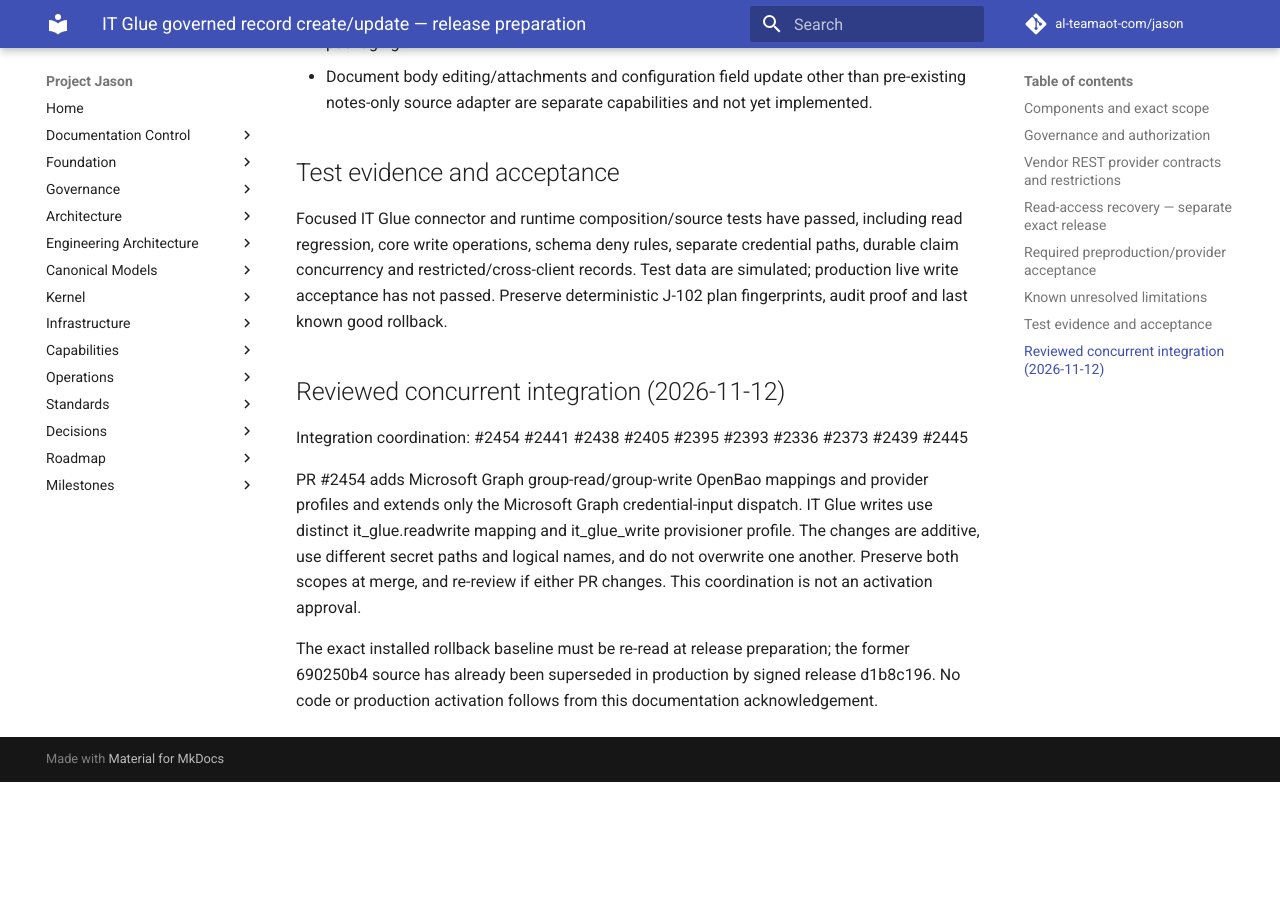
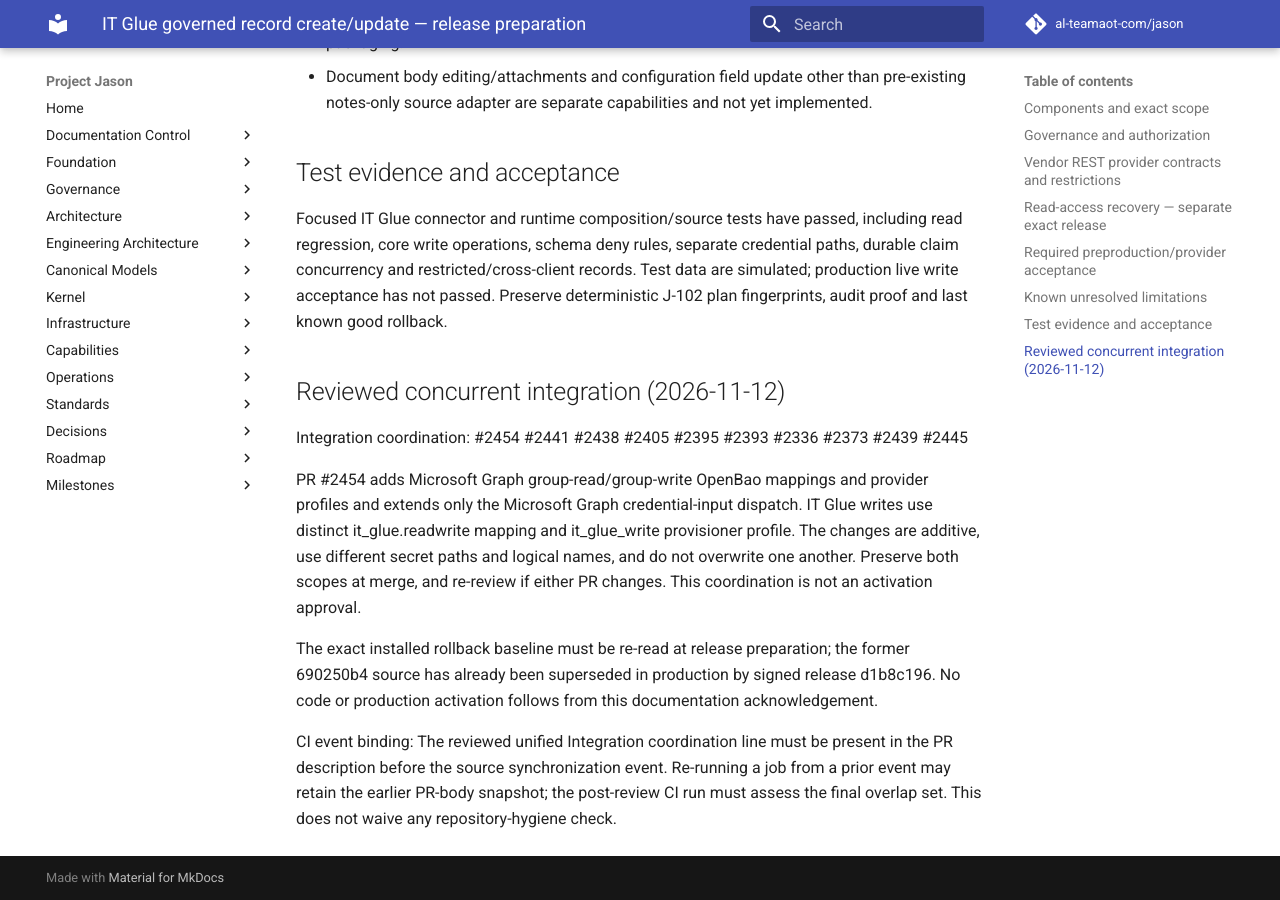
Before and after one commit to al-teamaot-com/jason, an MkDocs documentation site: the page built from docs/operations/IT-Glue-Governed-Record-Writes-20261112.md, in a window 1280 px wide and 900 px high, scrolled down 3045 px. Built offline with MkDocs 1.6.1 and Material for MkDocs 9.7.7, drawn with Linux system fonts in a browser that asks for light colours; comment, search, counter and statistics services are not loaded; before the commit the page ends 3827 px from its top, so only the background shows below that.

Commit message:
Bind reviewed PR coordination evidence before new CI evaluation

```diff
--- a/docs/operations/IT-Glue-Governed-Record-Writes-20261112.md
+++ b/docs/operations/IT-Glue-Governed-Record-Writes-20261112.md
@@ -64,3 +64,5 @@
 PR #2454 adds Microsoft Graph group-read/group-write OpenBao mappings and provider profiles and extends only the Microsoft Graph credential-input dispatch. IT Glue writes use distinct it_glue.readwrite mapping and it_glue_write provisioner profile. The changes are additive, use different secret paths and logical names, and do not overwrite one another. Preserve both scopes at merge, and re-review if either PR changes. This coordination is not an activation approval.
 
 The exact installed rollback baseline must be re-read at release preparation; the former 690250b4 source has already been superseded in production by signed release d1b8c196. No code or production activation follows from this documentation acknowledgement.
+
+CI event binding: The reviewed unified Integration coordination line must be present in the PR description before the source synchronization event. Re-running a job from a prior event may retain the earlier PR-body snapshot; the post-review CI run must assess the final overlap set. This does not waive any repository-hygiene check.
```
